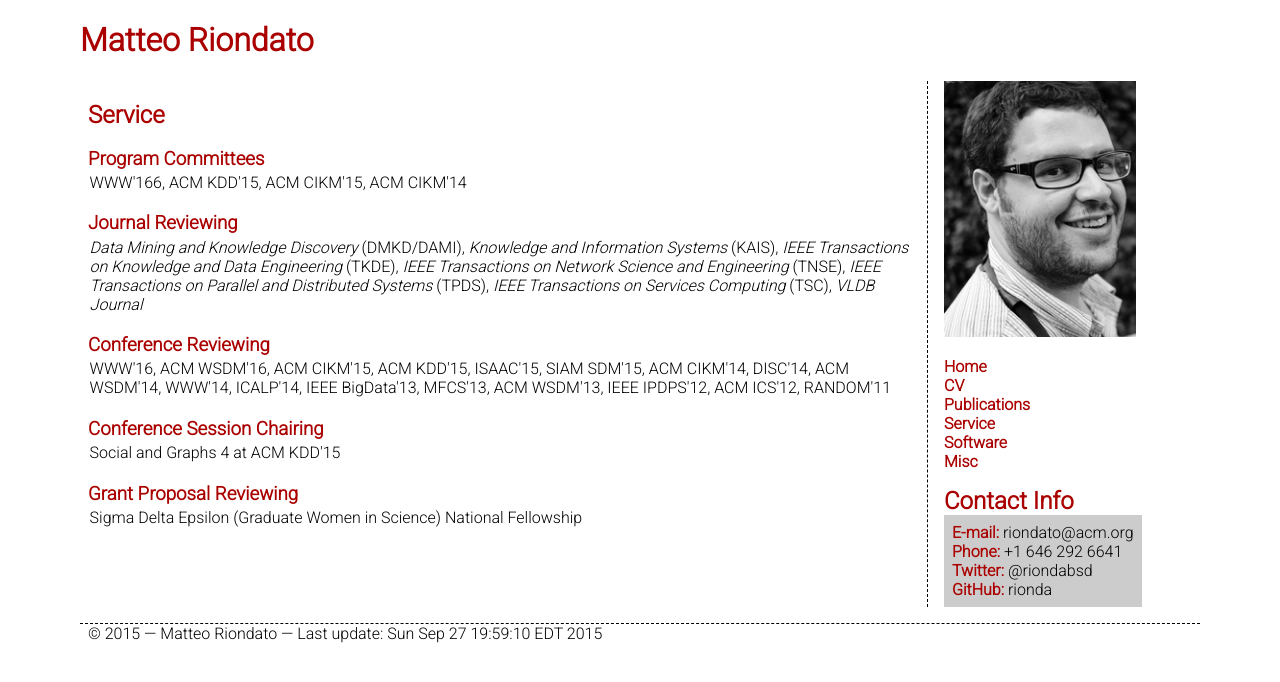
After one commit to rionda/rionda.to, a PHP site: page /serv.php in a window 1280 px wide. The commit adds this page. Shown: the top 682 px of the page. Run offline with PHP 8.4, Linux system fonts and the light colour scheme.

Commit message:
Add Service page. As a consequence, make style more general.

```diff
--- a/header.html
+++ b/header.html
@@ -24,6 +24,7 @@
 						<li><strong><a href="index.php">Home</a></strong></li>
 						<li><strong><a href="MatteoRiondato-CV.pdf">CV</a></strong></li>
 						<li><strong><a href="pubs.php">Publications</a></strong></li>
+						<li><strong><a href="serv.php">Service</a></strong></li>
 						<li><strong><a href="soft.php">Software</a></strong></li>
 						<li><strong><a href="misc.php">Misc</a></strong></li>
 					</ul>
--- a/index.php
+++ b/index.php
@@ -10,7 +10,6 @@
 				results often involve the use of statistical learning theory and
 				sampling.</p>
 				<h2>News</h2>
-				<div id="news">
 				<ul>
 					<li><strong>CIKM'15:</strong> I'm presenting our <a
 					href="http://bigdata.cs.brown.edu/vctutorial">tutorial on
@@ -26,5 +25,4 @@
 						href="http://cs.brown.edu/">Department of Computer
 						Science</a>.</li>
 				</ul>
-				</div> <!-- end of news -->
 <?php include("footer.html"); ?>
--- /dev/null
+++ b/serv.php
@@ -0,0 +1,32 @@
+<?php include("header.html"); ?>
+<!-- vim: set ts=2 sw=2 tw=79: -->
+		<h2>Service</h2>
+		<h3>Program Committees</h3>
+		<ul>
+			<li>WWW'166, ACM KDD'15, ACM CIKM'15, ACM CIKM'14</li>
+		</ul>
+		<h3>Journal Reviewing</h3>
+		<ul>
+			<li><em>Data Mining and Knowledge Discovery</em> (DMKD/DAMI), <em>Knowledge and
+		Information Systems</em> (KAIS), <em>IEEE Transactions on Knowledge and
+		Data Engineering</em> (TKDE), <em>IEEE Transactions on Network Science and
+		Engineering</em> (TNSE), <em>IEEE Transactions on Parallel and Distributed
+		Systems</em> (TPDS), <em>IEEE Transactions on Services Computing</em>
+		(TSC), <em>VLDB Journal</em></li>
+		</ul>
+		<h3>Conference Reviewing</h3>
+		<ul>
+			<li>WWW'16, ACM WSDM'16, ACM CIKM'15, ACM KDD'15, ISAAC'15, SIAM SDM'15, ACM
+		CIKM'14, DISC'14, ACM WSDM'14, WWW'14, ICALP'14, IEEE BigData'13, MFCS'13,
+		ACM WSDM'13, IEEE IPDPS'12, ACM ICS'12, RANDOM'11</li>
+		</ul>
+		<h3>Conference Session Chairing</h3>
+		<ul>
+			<li>Social and Graphs 4 at ACM KDD'15</li>
+		</ul>
+		<h3>Grant Proposal Reviewing</h3>
+		<ul>
+			<li>Sigma Delta Epsilon (Graduate Women in Science) National
+			Fellowship</li>
+		</ul>
+<?php include("footer.html"); ?>
--- a/style.css
+++ b/style.css
@@ -122,6 +122,7 @@ strong {
 }
 
 #maincontent p {
+
 }
 
 #maincontent a {
@@ -132,17 +133,18 @@ strong {
 	margin-bottom: 0.1em;
 }
 
-#news {
-	box-sizing: border-box;
+#maincontent h3 {
+	color: #AA0000;
+	margin-bottom: 0.1em;
 }
 
-#news ul {
+#maincontent ul {
 	list-style-type: none;
 	padding-left: 0px;
 	margin: 0px;
 }
 
-#news li {
+#maincontent li {
 	padding: 0.1em;
 }
 
```
Lines whose indentation alone changed are shown as unchanged.
